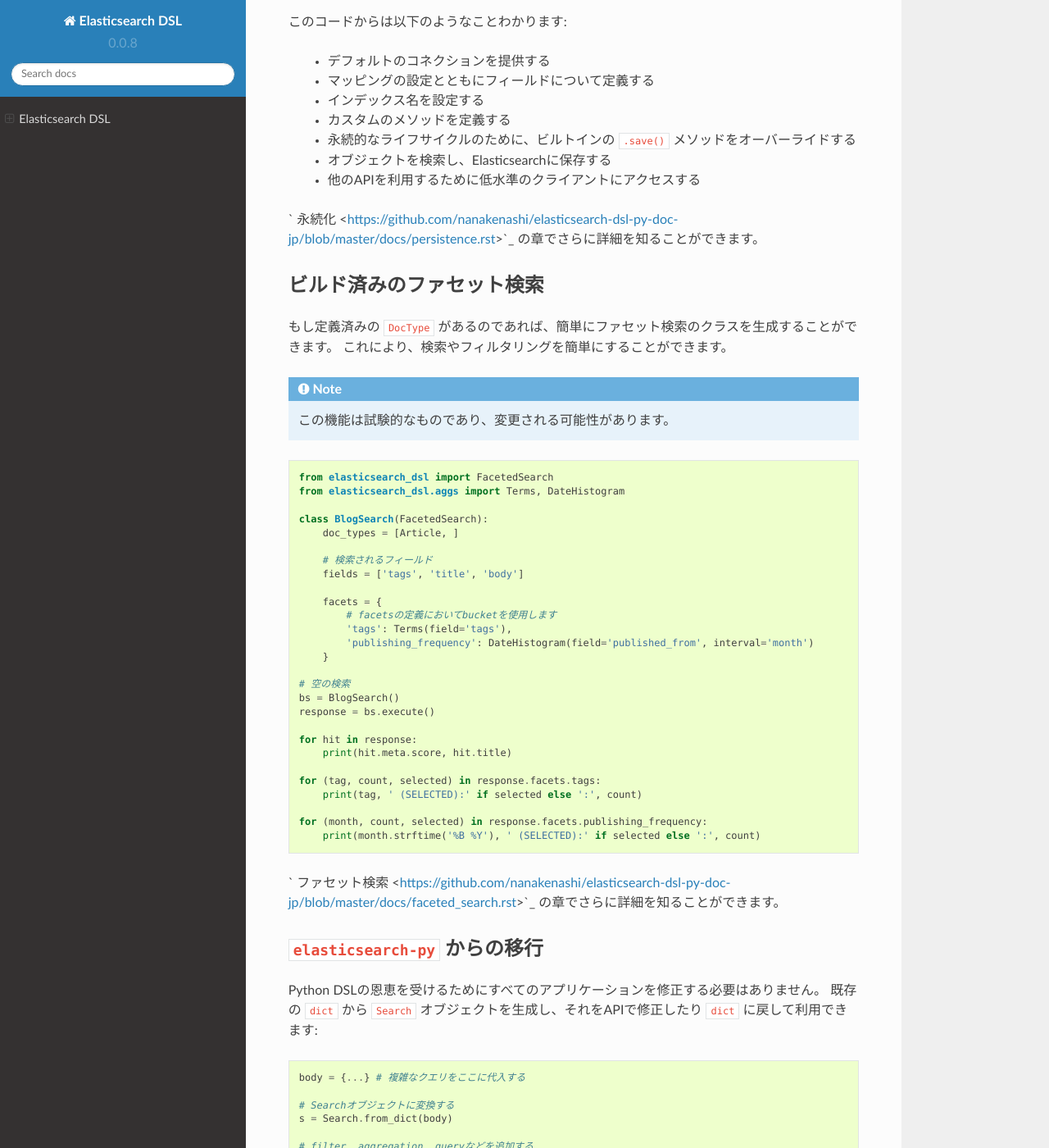
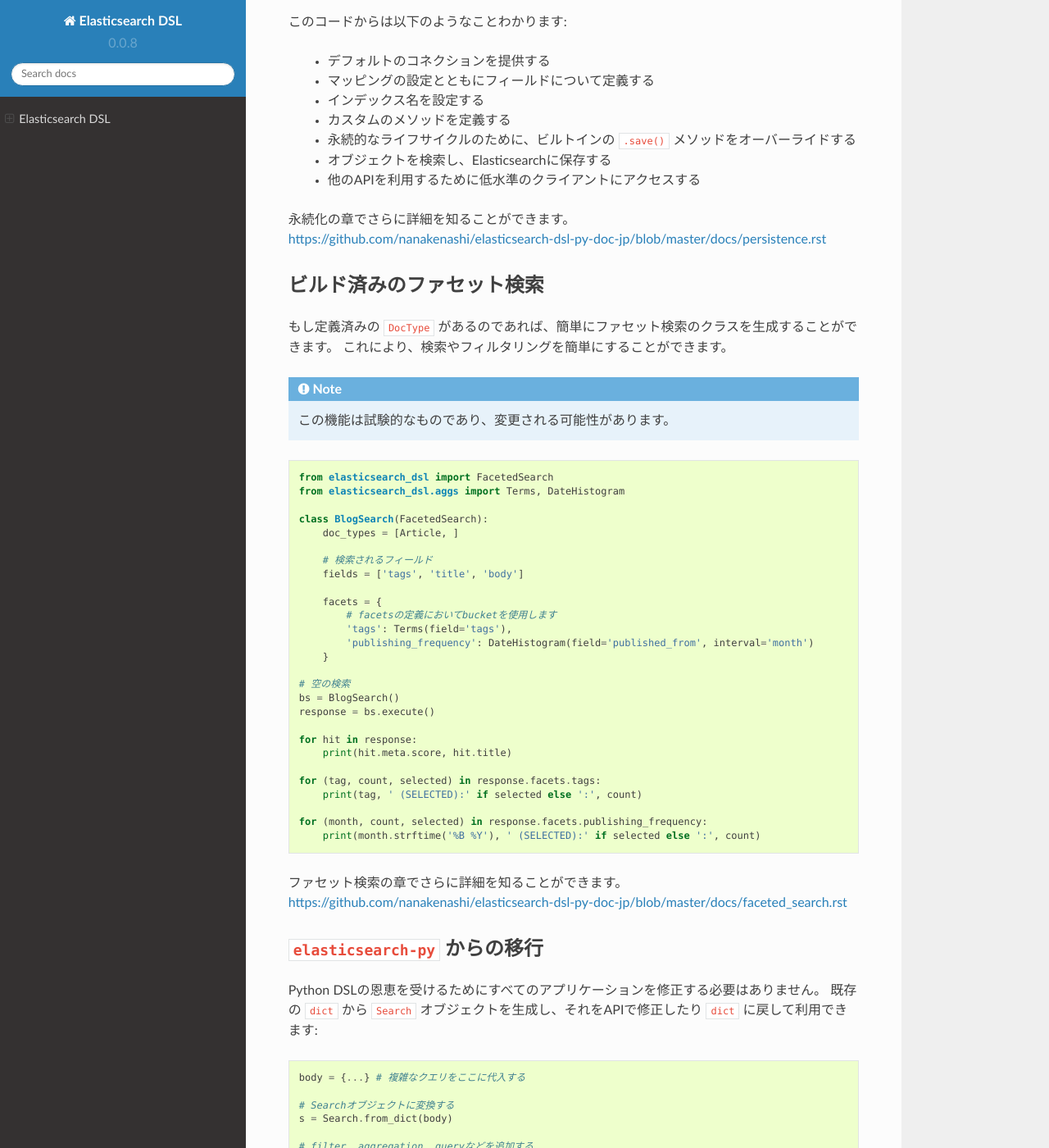
Before and after one commit to junkichi555/elasticsearch-dsl-py-doc-jp, a Sphinx documentation site: the page built from docs/index.rst, in a window 1280 px wide and 1400 px high, scrolled down 2836 px. Shown: the whole window at 82% size. Built offline with Sphinx 7.4.7 and the Read the Docs theme 2.0.0, drawn with Linux system fonts in a browser that asks for light colours.

Commit message:
Modified links

```diff
--- a/docs/index.rst
+++ b/docs/index.rst
@@ -167,8 +167,8 @@ Elasticsearch DSLは、ドキュメントをPythonのオブジェクトとして
 
   * 他のAPIを利用するために低水準のクライアントにアクセスする
 
-` 永続化 <https://github.com/nanakenashi/elasticsearch-dsl-py-doc-jp/blob/master/docs/persistence.rst>`_ の章でさらに詳細を知ることができます。
-
+| 永続化の章でさらに詳細を知ることができます。
+| https://github.com/nanakenashi/elasticsearch-dsl-py-doc-jp/blob/master/docs/persistence.rst
 
 ビルド済みのファセット検索
 ------------------------
@@ -210,7 +210,8 @@ Elasticsearch DSLは、ドキュメントをPythonのオブジェクトとして
     for (month, count, selected) in response.facets.publishing_frequency:
         print(month.strftime('%B %Y'), ' (SELECTED):' if selected else ':', count)
 
-` ファセット検索 <https://github.com/nanakenashi/elasticsearch-dsl-py-doc-jp/blob/master/docs/faceted_search.rst>`_ の章でさらに詳細を知ることができます。
+| ファセット検索の章でさらに詳細を知ることができます。
+| https://github.com/nanakenashi/elasticsearch-dsl-py-doc-jp/blob/master/docs/faceted_search.rst
 
 ``elasticsearch-py`` からの移行
 -----------------------------------
```
